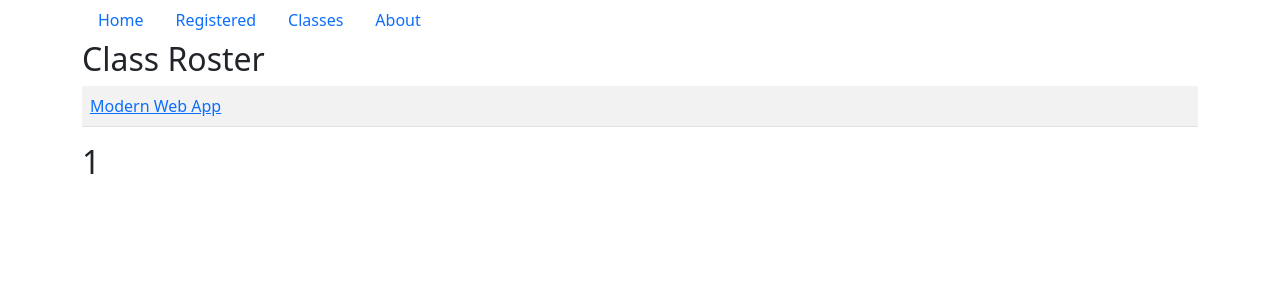
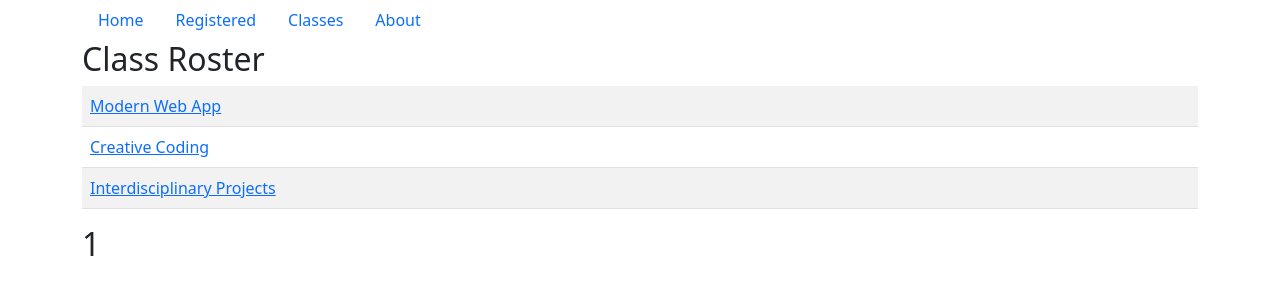
Before and after one commit to adamcstephens/classbook, a React (Create React App) app: page /classes/1 in a window 1280 px wide. Shown: the top 300 px of the page. Built offline with nearby package versions, Linux system fonts and the light colour scheme.

Commit message:
more classes, fix updating

```diff
--- a/src/App.js
+++ b/src/App.js
@@ -24,12 +24,13 @@ const initialPeople = [
     id: 1,
     name: "Michael",
     lastName: "Barber",
+    classes: ["Creative Coding"],
   },
   {
     id: 2,
     name: "Sally",
     lastName: "Turner",
-    classes: ["Modern Web App"],
+    classes: ["Modern Web App", "Interdisciplinary Projects"],
   },
 ]
 
--- a/src/routes/class.js
+++ b/src/routes/class.js
@@ -9,7 +9,7 @@ export const Class = ({ people }) => {
 
   useEffect(() => {
     setCurrentClass(people.filter((person) => person.classes && person.classes.includes(className)))
-  }, [people])
+  }, [className, people])
 
   return (
     <>
```
